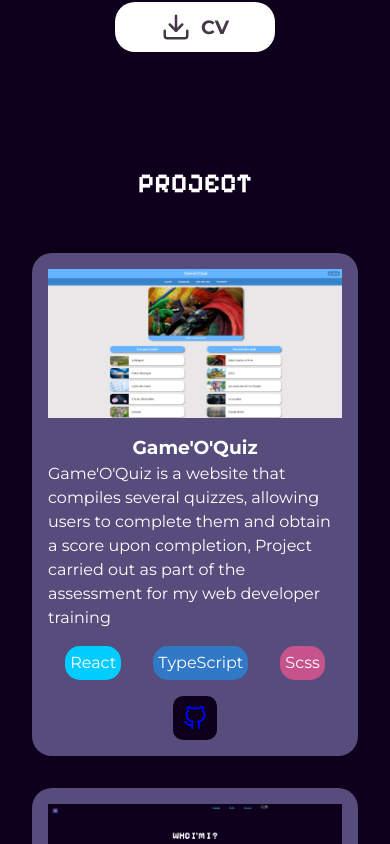
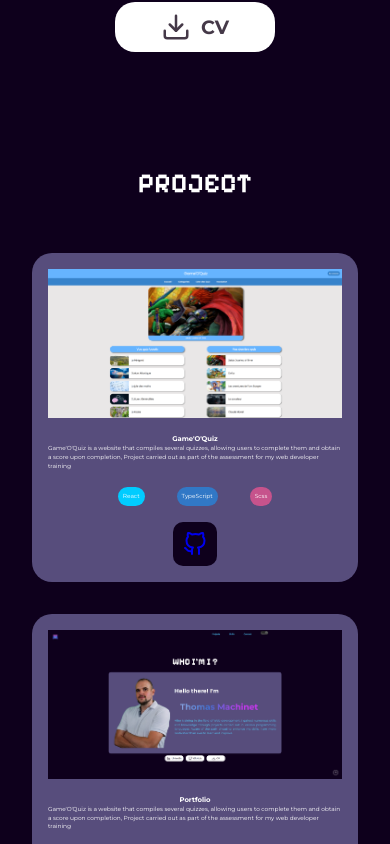
Before and after one commit to Thomas-Machinet/Portfolio, a React (Vite) app: page / in a window 390 px wide. Shown: the part 915-1759 px from the top of the page. Built offline with nearby package versions, Linux system fonts and the light colour scheme; no server answers.

Commit message:
Project tablet view

```diff
--- a/src/components/Portrait/Portrait.scss
+++ b/src/components/Portrait/Portrait.scss
@@ -80,6 +80,7 @@
         padding: 1rem;
         border-radius: 20px;
         margin-bottom: 2rem;
+
 
 
         &__face {
--- a/src/components/Project/Card/Card.scss
+++ b/src/components/Project/Card/Card.scss
@@ -18,6 +18,8 @@
         display: flex;
         flex-direction: column;
         align-items: center;
+        font-size: 1.5vw;
+
 
 
 
--- a/src/components/Project/Project.scss
+++ b/src/components/Project/Project.scss
@@ -11,6 +11,15 @@
 
 }
 
+
+@media screen and (min-width:756px) {
+    .project {
+        flex-direction: row;
+        text-align: center;
+    }
+}
+
+
 @media screen and (min-width:1000px) {
 
 
--- a/src/components/Project/Project.tsx
+++ b/src/components/Project/Project.tsx
@@ -28,7 +28,8 @@ function Project({ data }: ProjectArray) {
 
     return (
         <>
-            <div  >
+            <section
+                className='project__box'>
                 <motion.h2
                     id='Projects'
                     variants={{
@@ -41,7 +42,7 @@ function Project({ data }: ProjectArray) {
                     className="project__header"
                 >PROJECT
                 </motion.h2>
-            </div>
+
                 <motion.section
 
                     ref={ref}
@@ -57,6 +58,7 @@ function Project({ data }: ProjectArray) {
                         <Card key={project.id} {...project} />
                     ))}
                 </motion.section>
+            </section>
 
         </>
     )
```
Lines whose indentation alone changed are shown as unchanged.
